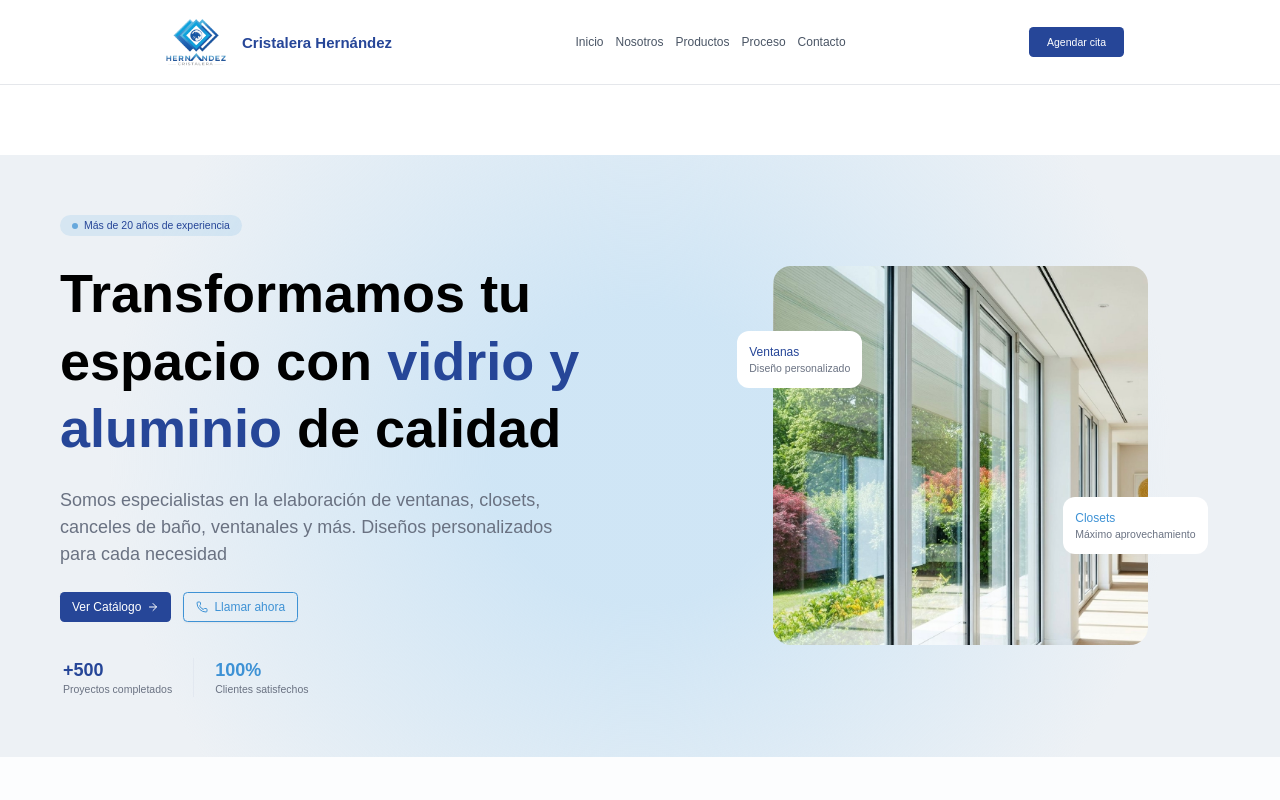
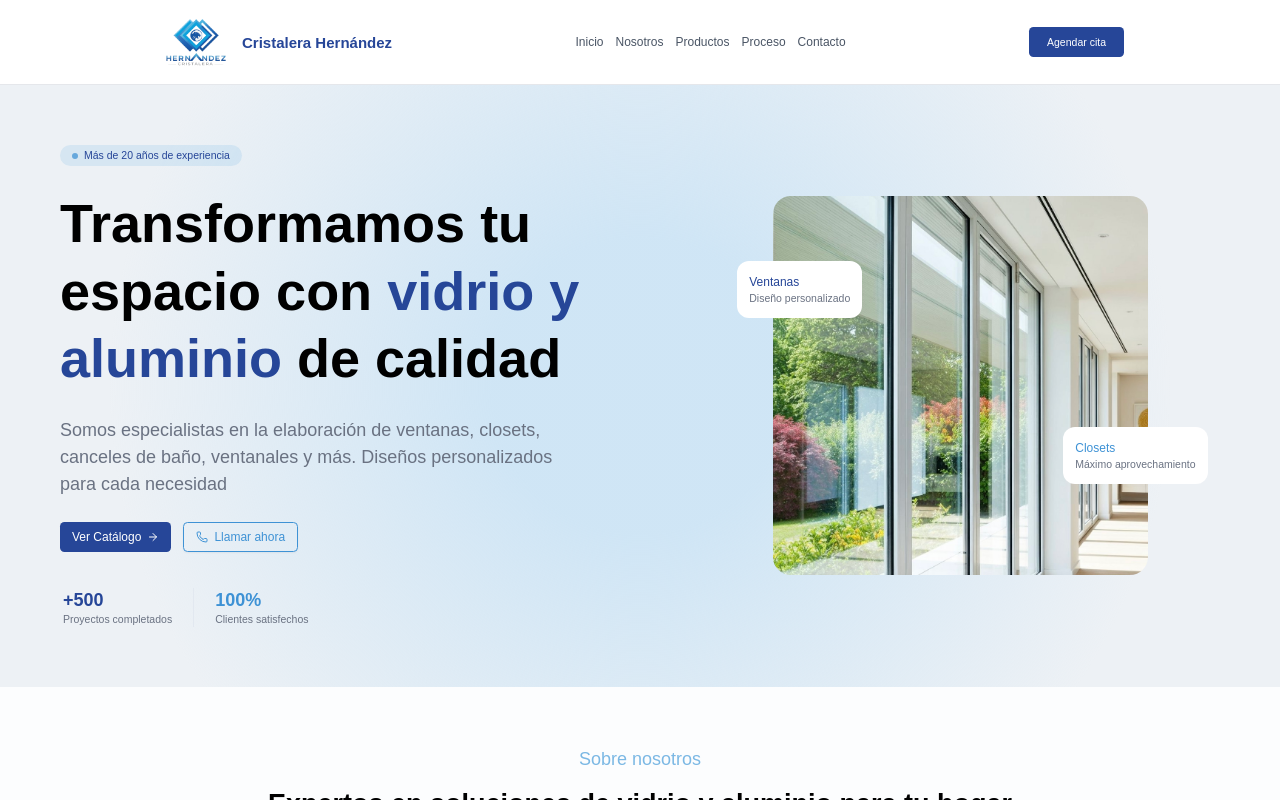
Before and after one commit to Xime2104LH/Page-Cristalera-Business, a Next.js app: page / in a window 1280 px wide. Built offline with nearby package versions, Linux system fonts and the light colour scheme; no server answers; a web font is replaced by a local one.

Commit message:
fix: it remove a margin

```diff
--- a/src/components/Landing/HeroSection.tsx
+++ b/src/components/Landing/HeroSection.tsx
@@ -4,7 +4,7 @@ import Image from "next/image";
 
 const HeroSection = () => {
   return (
-    <div className="w-full hero-section-background flex mt-[70px] 2xl:px-30">
+    <div className="w-full hero-section-background flex 2xl:px-30">
       <div className="px-4 py-16 md:p-16 lg:w-1/2 lg:p-10 xl:p-20  2xl:py-20 2xl:w-2/3 ">
         <div className="text-blue-primary text-sm bg-blue-light/20 py-1 px-4 rounded-full w-fit flex items-center gap-2">
           <span className=" inline-block size-2 rounded-full bg-blue-secondary animate-pulse"></span>
```
